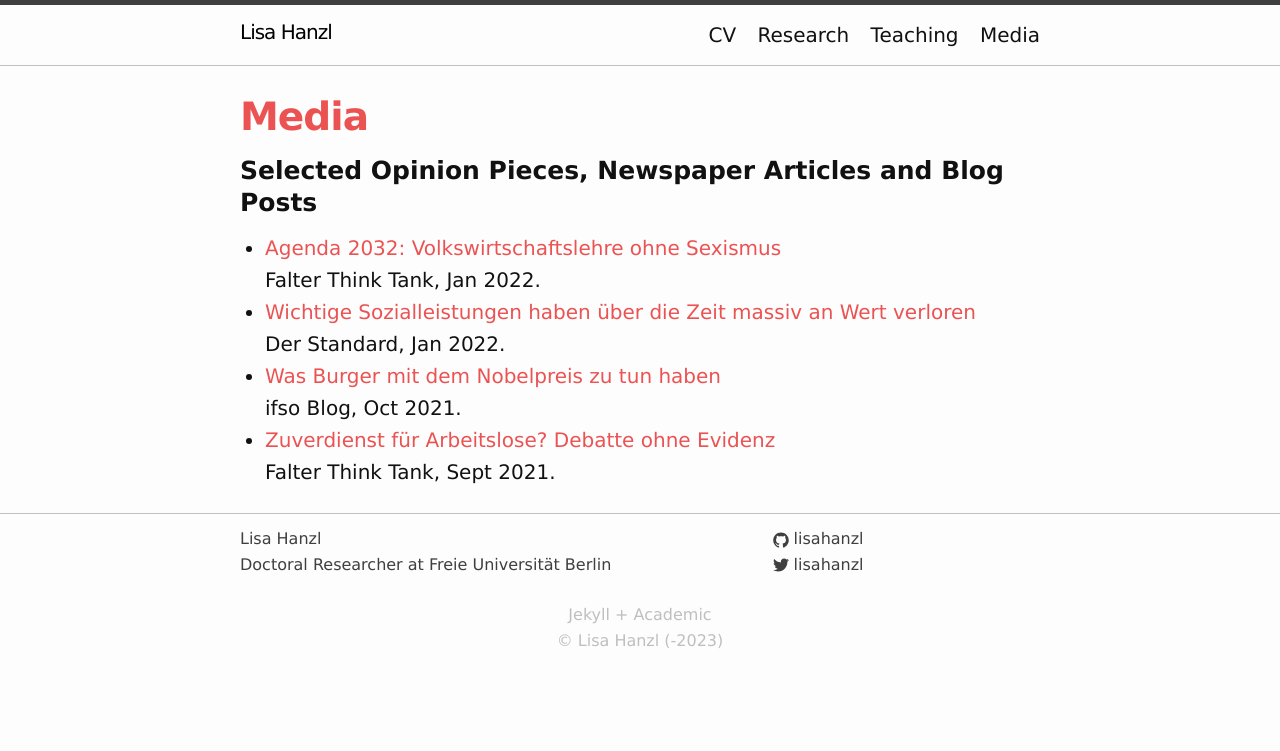
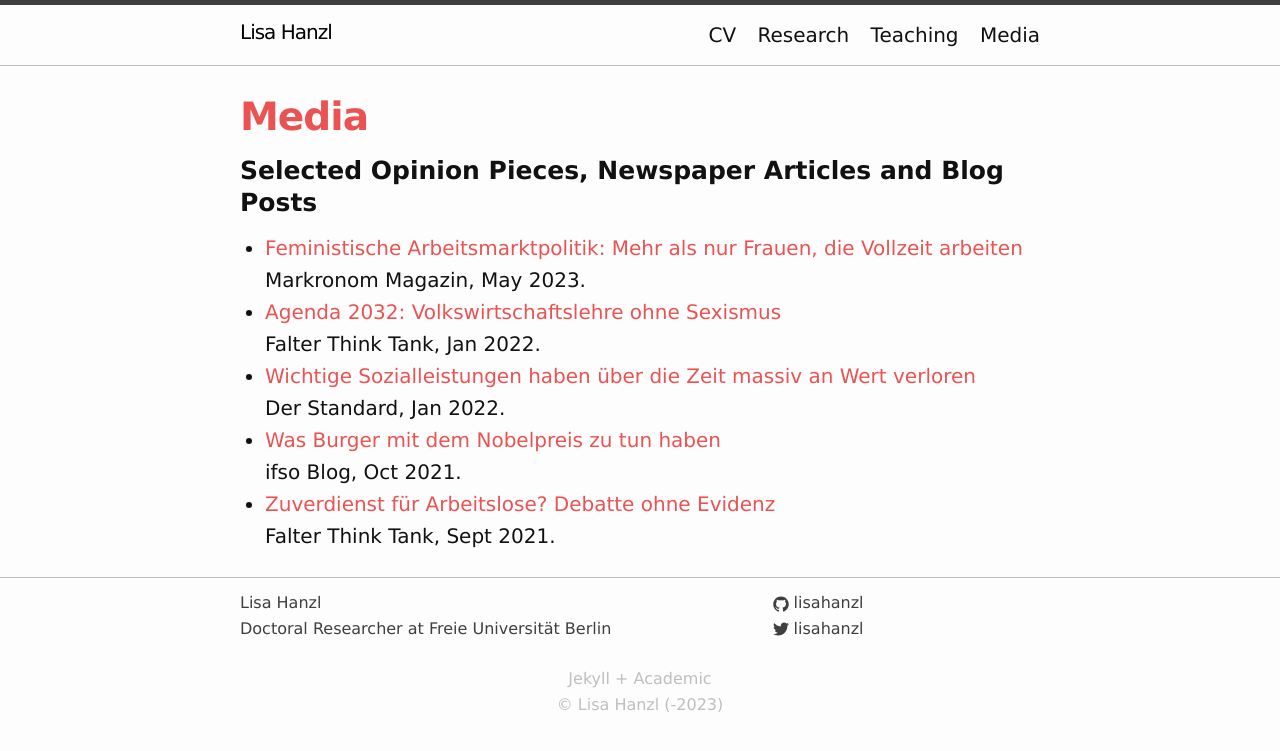
Before and after one commit to lisahanzl/lisahanzl.github.io, a Jekyll site: the page built from 03_media.md, in a window 1280 px wide. Shown: the top 751 px of the page. Built offline with Jekyll 4.4.1, drawn with Linux system fonts in a browser that asks for light colours.

Commit message:
Update 03_media.md

```diff
--- a/03_media.md
+++ b/03_media.md
@@ -9,6 +9,7 @@ permalink: /media/
 ### Selected Opinion Pieces, Newspaper Articles and Blog Posts
 <p> </p>
 
+- [Feministische Arbeitsmarktpolitik: Mehr als nur Frauen, die Vollzeit arbeiten](https://makronom.de/feministische-arbeitsmarktpolitik-mehr-als-nur-frauen-die-vollzeit-arbeiten-44112){:target="_blank"}<br>Markronom Magazin, May 2023.
 - [Agenda 2032: Volkswirtschaftslehre ohne Sexismus](https://cms.falter.at/blogs/thinktank/2022/01/18/agenda-2032-volkswirtschaftslehre-ohne-sexismus/){:target="_blank"}<br>Falter Think Tank, Jan 2022.
 - [Wichtige Sozialleistungen haben über die Zeit massiv an Wert verloren](https://www.derstandard.at/story/2000132356448/wichtige-sozialleistungen-haben-ueber-die-zeit-massiv-an-wert-verloren?ref=article){:target="_blank"}<br>Der Standard, Jan 2022.
 - [Was Burger mit dem Nobelpreis zu tun haben](https://www.ifsoblog.de/was-burger-mit-dem-nobelpreis-zu-tun-haben/){:target="_blank"}<br>ifso Blog, Oct 2021.
```
